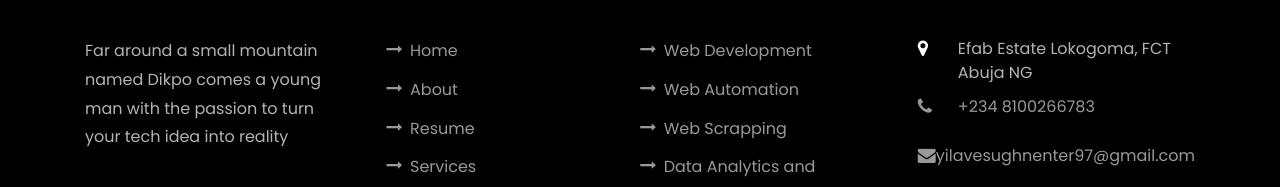
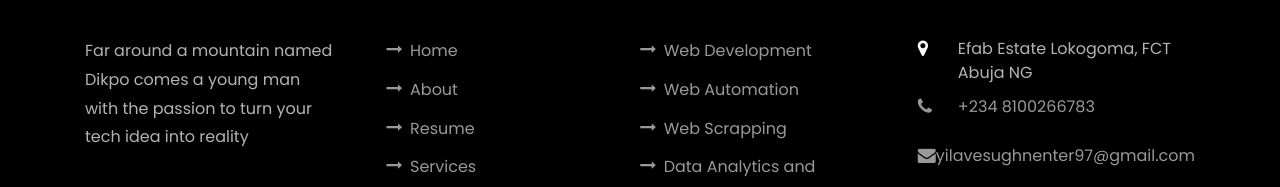
Before and after one commit to yilaveisaac/yilaveisaac.github.io, a plain HTML site: page index.html in a window 1280 px wide. Shown: the part 6922-7109 px from the top of the page. Drawn offline with Linux system fonts and the light colour scheme; files whose address does not match are found by name.

Commit message:
more changes

```diff
--- a/index.html
+++ b/index.html
@@ -493,7 +493,7 @@
           <div class="col-md">
             <div class="ftco-footer-widget mb-4">
               <h2 class="ftco-heading-2">About</h2>
-              <p>Far around a small mountain named Dikpo comes a young man with the passion to turn your tech idea into reality</p>
+              <p>Far around a mountain named Dikpo comes a young man with the passion to turn your tech idea into reality</p>
               <ul class="ftco-footer-social list-unstyled float-md-left float-lft mt-5">
                 <!-- <li class="ftco-animate"><a href="https://x.com/YilaveS"><span class="icon-twitter"></span></a></li> -->
                 <li class="ftco-animate"><a href="https://web.facebook.com/profile.php?id=100091819028383"><span class="icon-facebook"></span></a></li>
```
